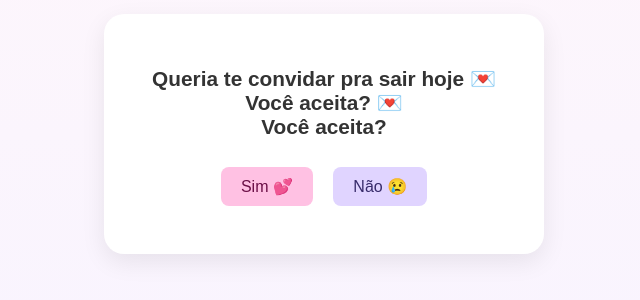
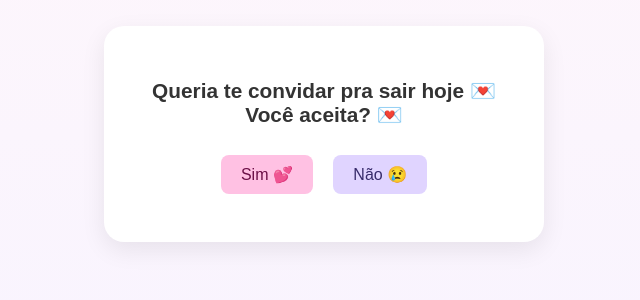
Before and after one commit to rafaelldsantos/ConviteAlena., a plain HTML site: page index.html in a window 1280 px wide. Shown: the part 266-566 px from the top of the page, without its empty margins (316-956 px from the left). Drawn offline with Linux system fonts and the light colour scheme.

Commit message:
Fix HTML structure for invitation message

```diff
--- a/index.html
+++ b/index.html
@@ -76,7 +76,7 @@
 <body>
   <div class="card" id="step1">
     <h1>Queria te convidar pra sair hoje 💌
-Você aceita? 💌<br>Você aceita?</h1>
+Você aceita? 💌<br></h1>
     <div class="options">
       <button class="yes" onclick="showYes()">Sim 💕</button>
       <button class="no" onclick="showNo()">Não 😢</button>
```
